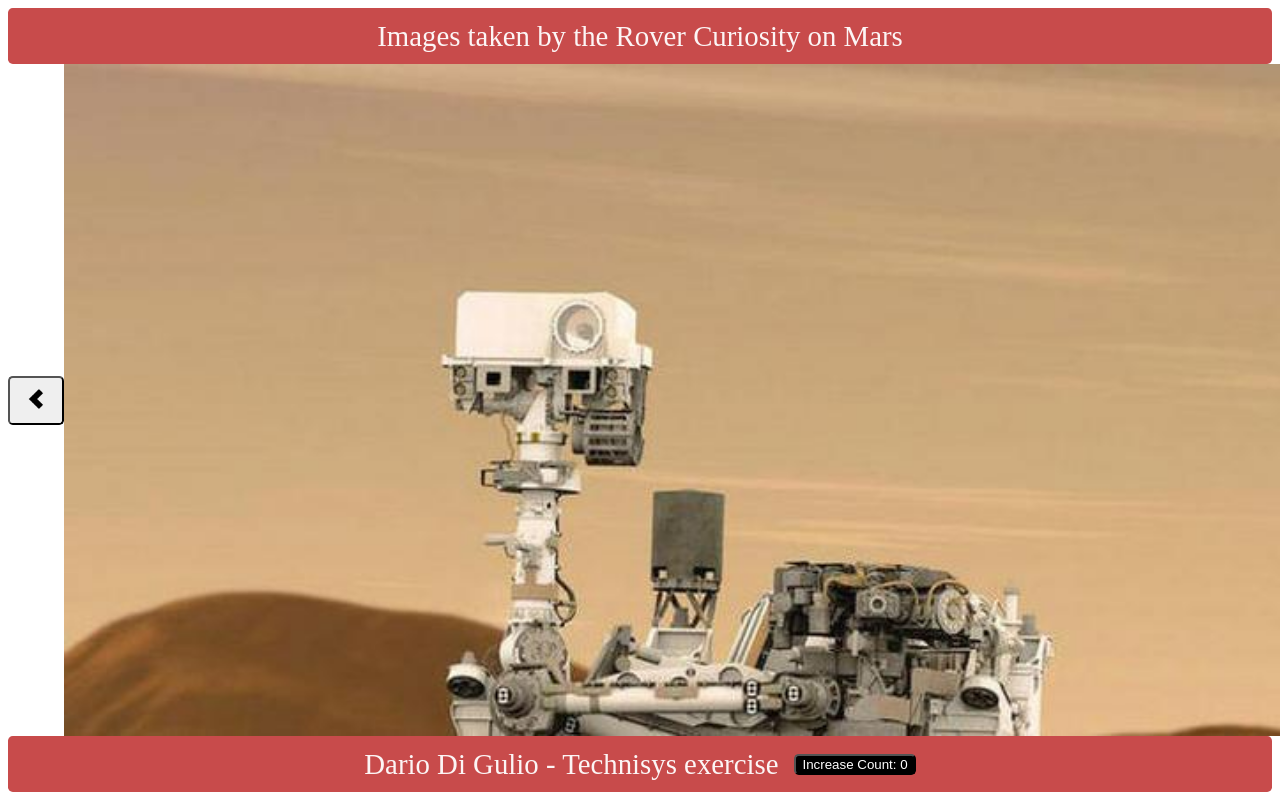
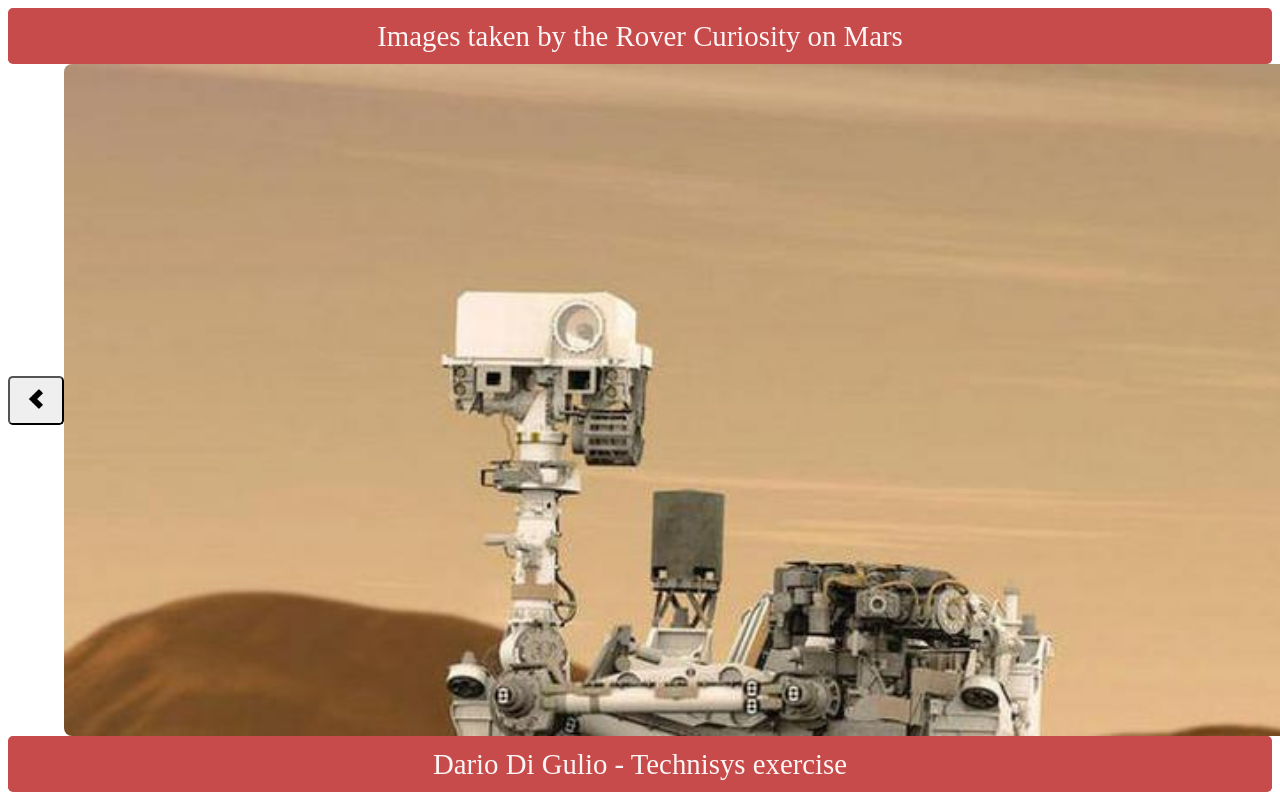
Before and after one commit to DarioDiGulio/Rover-Curiosity-on-Mars, a React (Create React App) app: page / in a window 1280 px wide. Shown: the top 800 px of the page. Built offline with nearby package versions, Linux system fonts and the light colour scheme.

Commit message:
finished challenge step2

```diff
--- a/src/App.js
+++ b/src/App.js
@@ -1,7 +1,7 @@
 import React from "react";
 import Layout from "./components/Layout";
 import Slider from "./components/Slider";
-import SliderStep from "./components/SliderStep";
+import Image from "./components/Image";
 import "./styles/index.scss";
 import curiosity from "./images/curiosity.jpg";
 import mars from "./images/mars.jpeg";
@@ -9,6 +9,7 @@ import mars1 from "./images/mars1.jpg";
 import mars2 from "./images/mars2.jpg";
 import mars3 from "./images/mars3.jpg";
 import mars4 from "./images/mars4.jpg";
+import Alerter from "./components/Alerter";
 
 function App() {
   return (
@@ -17,12 +18,13 @@ function App() {
       footer="Dario Di Gulio - Technisys exercise"
     >
       <Slider>
-        <SliderStep photo={curiosity} />
-        <SliderStep photo={mars} />
-        <SliderStep photo={mars1} />
-        <SliderStep photo={mars2} />
-        <SliderStep photo={mars3} />
-        <SliderStep photo={mars4} />
+        <Image photo={curiosity} />
+        <Image photo={mars} />
+        <Image photo={mars1} />
+        <Image photo={mars2} />
+        <Image photo={mars3} />
+        <Image photo={mars4} />
+        <Alerter />
       </Slider>
     </Layout>
   );
--- a/src/components/Alerter.js
+++ b/src/components/Alerter.js
@@ -16,7 +16,7 @@ function Alerter() {
       }}
       className="alerter"
     >
-      Increase Count: {count}
+      Alerter Count: {count}
     </button>
   );
 }
--- /dev/null
+++ b/src/components/Image.js
@@ -0,0 +1,5 @@
+import React from "react";
+
+export default function Image({photo}) {
+    return <img className="content-img" src={photo} alt=""/>;
+}
--- a/src/components/Layout.js
+++ b/src/components/Layout.js
@@ -1,5 +1,4 @@
 import React from "react";
-import Alerter from "./Alerter";
 
 function Layout({ children, title, footer }) {
   return (
@@ -10,7 +9,6 @@ function Layout({ children, title, footer }) {
       {children}
       <div className="section">
         <p className="title">{footer}</p>
-        <Alerter />
       </div>
     </>
   );
--- a/src/components/Slider.js
+++ b/src/components/Slider.js
@@ -1,6 +1,5 @@
 import React, { Component } from "react";
 import IconStep from "./IconStep";
-import SliderStep from "./SliderStep";
 
 class Slider extends Component {
   state = {
@@ -43,7 +42,7 @@ class Slider extends Component {
           <IconStep direction="left" />
         </button>
         {this.state.children.map((sliderStep, key) => {
-          return key === this.state.index && <SliderStep photo={sliderStep.props.photo} key={key} />;
+          return key === this.state.index && sliderStep;
         })}
         <button onClick={this.nextStep}>
           <IconStep direction="right" />
--- a/src/components/SliderStep.js
+++ /dev/null
@@ -1,5 +0,0 @@
-import React from "react";
-
-export default function SliderStep({photo}) {
-    return <img className="content-img" src={photo} alt=""/>;
-}
--- a/src/styles/components/alerter.scss
+++ b/src/styles/components/alerter.scss
@@ -1,6 +1,13 @@
 .alerter {
   background-color: black;
   color: white;
-  margin-left: 1rem;
+  border-radius: 5rem;
+  margin: 1rem;
+  height: 25%;
+  font-size: large;
   border-color: black;
 }
+
+.alerter:checked {
+  border-color: white !important;
+}
--- a/src/styles/components/slider.scss
+++ b/src/styles/components/slider.scss
@@ -8,6 +8,7 @@
 
 .content-img {
   height: 100%;
+  border-radius: 0.5rem;
   justify-self: center;
 }
 
```
